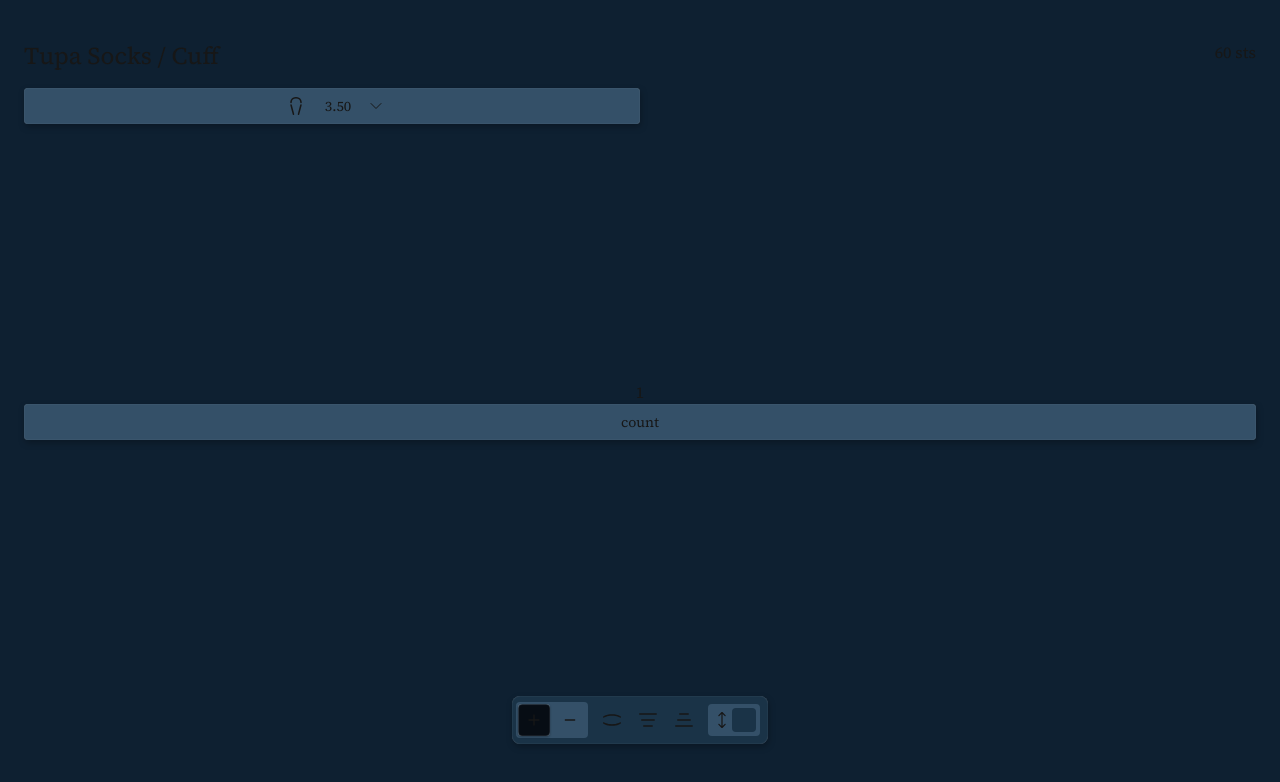
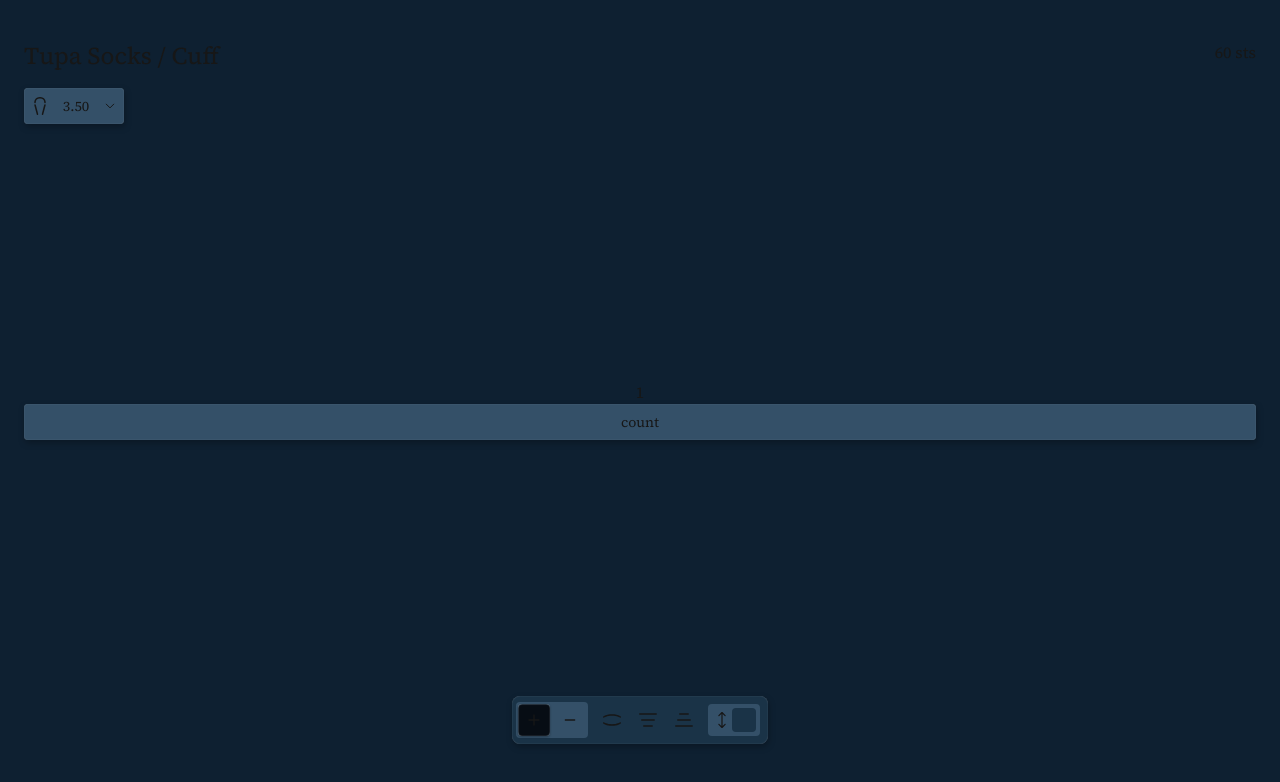
Before and after one commit to marlenemarbach/stitchmate-v2, a Next.js app: page / in a window 1280 px wide. Shown: the top 782 px of the page. Built offline with nearby package versions, Linux system fonts and the light colour scheme.

Commit message:
improvements for menu ui component

```diff
--- a/src/app/components/NeedleSelector.tsx
+++ b/src/app/components/NeedleSelector.tsx
@@ -31,8 +31,10 @@ const needleSizes = {
 } as const;
 
 type NeedleMetrics = keyof typeof needleSizes;
+
 type NeedleSizeForMetric<T extends NeedleMetrics> =
   (typeof needleSizes)[T][number];
+
 type CurrentNeedle = {
   metric: NeedleMetrics;
   size: NeedleSizeForMetric<NeedleMetrics>;
@@ -58,10 +60,9 @@ export function NeedleSelector() {
   return (
     <>
       <Menu className="row-start-2">
-        <MenuTrigger className="pr-2">
+        <MenuTrigger className="pr-2 pl-1">
           <Needles className="size-6" />
-          <span className="w-13">{selectedNeedle}</span>
-          <ChevronDown className="size-4" />
+          <span className="w-12 -ml-1">{selectedNeedle}</span>
         </MenuTrigger>
         <MenuContent className="w-[28rem] px-3 pb-4 pt-2">
           <TabContext value={{ activeTab, setActiveTab }}>
--- a/src/app/ui/Button.tsx
+++ b/src/app/ui/Button.tsx
@@ -7,7 +7,7 @@ export const buttonVariants = cva(
     variants: {
       variant: {
         primary:
-          " bg-midnight-500  elevation-level-1  hover:translate-y-[0.05rem] hover:bg-midnight-400 hover:scale-[99.5%] transition-color transition-translate transition-scale ease-in duration-200",
+          " bg-midnight-500  elevation-level-1 data-[state-active=true]:translate-y-[0.05rem] data-[state-active=true]:bg-midnight-400 hover:translate-y-[0.05rem] hover:bg-midnight-400 transition-color transition-translate ease-in duration-200",
         secondary:
           "bg-midnight-800 !text-foreground elevation-level-1 hover:scale-99 transition-scale ease-in duration-200",
         ghost: "p-0",
@@ -22,7 +22,7 @@ export const buttonVariants = cva(
   },
 );
 
-type ButtonProps = React.ComponentPropsWithoutRef<"button"> &
+export type ButtonProps = React.ComponentPropsWithoutRef<"button"> &
   VariantProps<typeof buttonVariants>;
 
 export function Button({
--- a/src/app/ui/Icons.tsx
+++ b/src/app/ui/Icons.tsx
@@ -180,6 +180,8 @@ export function Needles({ ...props }: React.ComponentPropsWithoutRef<"svg">) {
 }
 
 export function ChevronDown({
+  strokeWidth,
+  className,
   ...props
 }: React.ComponentPropsWithoutRef<"svg">) {
   return (
@@ -187,9 +189,9 @@ export function ChevronDown({
       xmlns="http://www.w3.org/2000/svg"
       fill="none"
       viewBox="0 0 24 24"
-      strokeWidth={1.5}
+      strokeWidth={strokeWidth ?? 1.5}
       stroke="currentColor"
-      className="size-6"
+      className={cn("size-6", className)}
       {...props}
     >
       <path
--- a/src/app/ui/Menu.tsx
+++ b/src/app/ui/Menu.tsx
@@ -1,7 +1,9 @@
-import { cn } from "../lib/utils";
 import { createContext, useContext, useRef, useState } from "react";
 import { AnimatePresence, motion, type MotionProps } from "motion/react";
+import { cva, VariantProps } from "class-variance-authority";
+import { cn } from "../lib/utils";
 import { Button, ButtonProps } from "./Button";
+import { ChevronDown } from "./Icons";
 
 const MenuContext = createContext<{
   isOpen: boolean;
@@ -10,7 +12,7 @@ const MenuContext = createContext<{
   timeoutRef: React.RefObject<NodeJS.Timeout | null>;
 } | null>(null);
 
-type CommandMenuProps = {
+type MenuProps = {
   delay?: number;
 };
 
@@ -19,7 +21,7 @@ export function Menu({
   children,
   className,
   ...props
-}: React.ComponentPropsWithoutRef<"div"> & CommandMenuProps) {
+}: React.ComponentPropsWithoutRef<"div"> & MenuProps) {
   const [isOpen, setIsOpen] = useState(false);
   const timeoutRef = useRef<NodeJS.Timeout | null>(null);
 
@@ -51,11 +53,12 @@ export function MenuTrigger({
   const ctx = useContext(MenuContext);
 
   if (!ctx) throw new Error("<MenuTrigger> must be used within <Menu>");
-  const { openMenu, closeMenu } = ctx;
+  const { isOpen, openMenu, closeMenu } = ctx;
 
   return (
     <Button
-      className={className}
+      className={cn("w-fit", className)}
+      data-state-active={isOpen}
       variant={variant}
       size={size}
       onMouseEnter={() => openMenu()}
@@ -63,19 +66,37 @@ export function MenuTrigger({
       {...props}
     >
       {children}
+      <ChevronDown className="size-3" strokeWidth={2} />
     </Button>
   );
 }
 
+export const MenuContentVariants = cva(
+  " absolute  left-0 w-fit ng-midnight-800 elevation-level-2 rounded",
+  {
+    variants: {
+      position: {
+        bottom: "bottom-0 translate-y-[calc(100%_+_0.75rem)]",
+        top: "top-0",
+      },
+    },
+    defaultVariants: { position: "bottom" },
+  },
+);
+
+type MenuContentProps = React.ComponentPropsWithoutRef<"div"> &
+  VariantProps<typeof MenuContentVariants> &
+  MotionProps;
+
 export function MenuContent({
   className,
+  position,
   children,
   ...props
-}: React.ComponentPropsWithoutRef<"div"> & MotionProps) {
+}: MenuContentProps) {
   const ctx = useContext(MenuContext);
 
-  if (!ctx)
-    throw new Error("<CommandMenuContent> must be used within <CommandMenu>");
+  if (!ctx) throw new Error("<MenuContent> must be used within <Menu>");
 
   const { isOpen, closeMenu, timeoutRef } = ctx;
 
@@ -85,25 +106,26 @@ export function MenuContent({
 
   return (
     <>
-      {isOpen && (
-        <AnimatePresence>
+      <AnimatePresence>
+        {isOpen && (
           <motion.div
-            className={cn(
-              "absolute right-0 top-12 bg-midnight-800 elevation-level-2 rounded-lg",
-              className,
-            )}
-            key="menu"
+            className={cn(MenuContentVariants({ position }), className)}
+            onMouseEnter={() => handleHoverStart()}
+            onMouseLeave={() => closeMenu()}
             initial={{ opacity: 0 }}
             animate={{ opacity: 1 }}
-            onMouseLeave={() => closeMenu()}
-            onMouseEnter={() => handleHoverStart()}
-            exit={{ opacity: 0 }}
+            exit={{ opacity: 0, transition: { ease: "easeIn" } }}
+            transition={{
+              duration: 0.25,
+              ease: "easeOut",
+            }}
+            key="menu"
             {...props}
           >
             {children}
           </motion.div>
-        </AnimatePresence>
-      )}
+        )}
+      </AnimatePresence>
     </>
   );
 }
```
